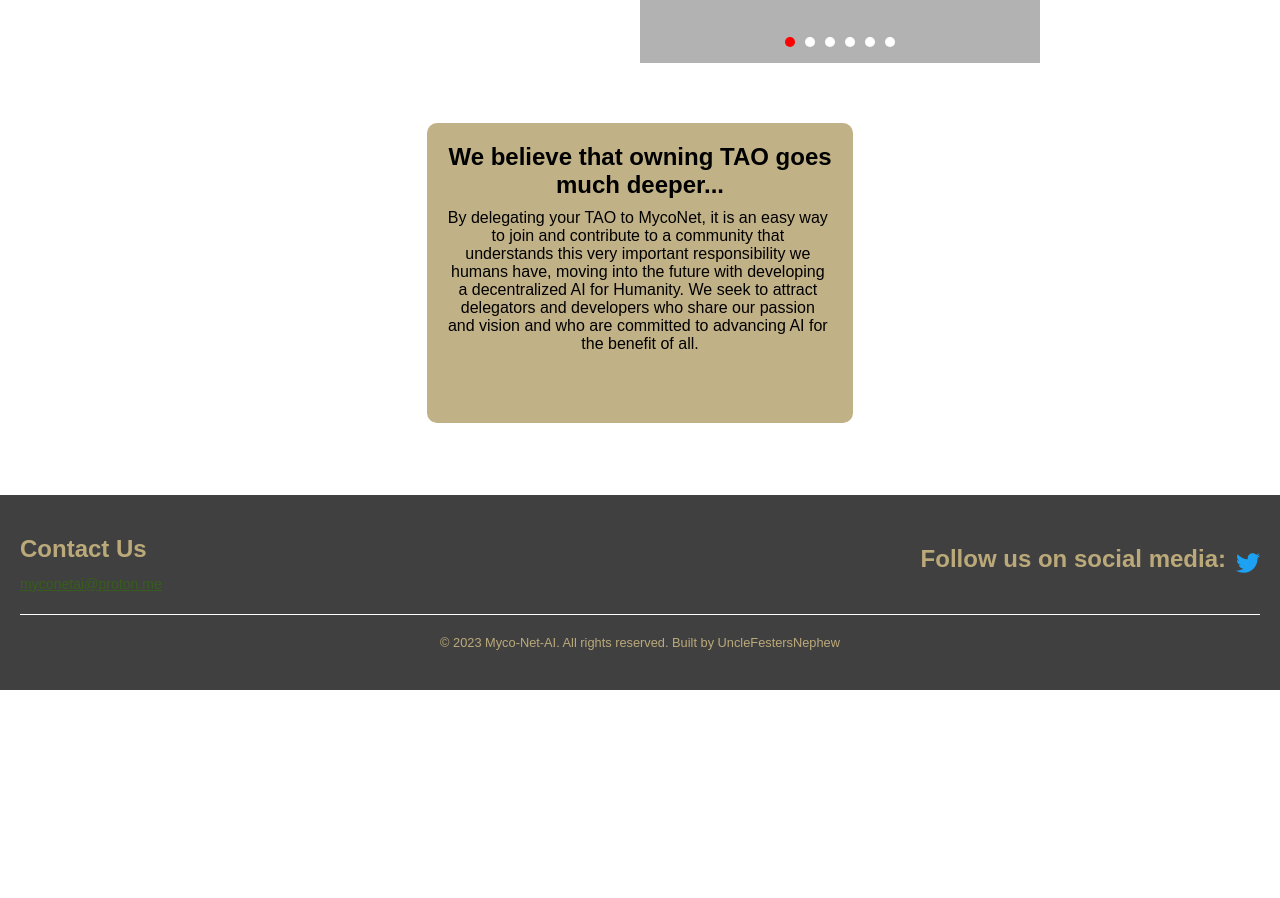
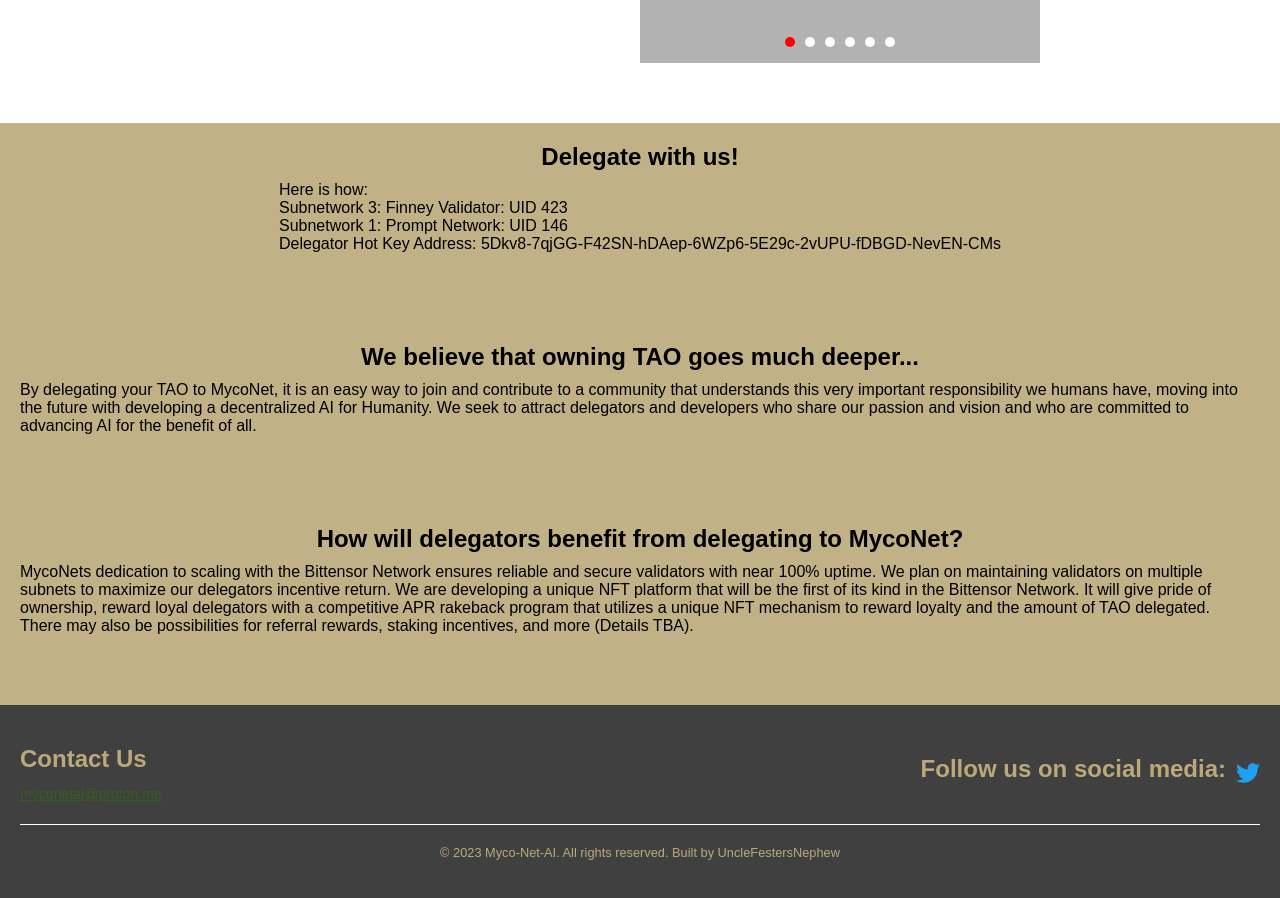
Before and after one commit to FestersNephew/myconet_ts, a Next.js app: page /about in a window 1280 px wide. Shown: the part 1720-2618 px from the top of the page. Before the commit the page ends 2410 px from the top, so only its background shows below. Built offline with nearby package versions, Linux system fonts and the light colour scheme; a web font is replaced by a local one.

Commit message:
changing about page links

```diff
--- a/src/components/Background/Background.module.css
+++ b/src/components/Background/Background.module.css
@@ -8,5 +8,5 @@
   left: 0;
   width: 100%;
   height: 100%;
-  z-index: -1; /* set a negative z-index to place it behind other elements */
+  z-index: -1;
 }
--- a/src/components/Feature3/Feature3.module.css
+++ b/src/components/Feature3/Feature3.module.css
@@ -1,49 +1,19 @@
 .container {
-  width: 100%;
-  min-height: 200px;
-  overflow: hidden;
-  position: relative;
-  border-radius: 10px;
+  opacity: 0;
+  transition: opacity 0.5s ease;
 }
 
-.slider {
-  display: flex;
-  flex-direction: row;
-  transition: transform 0.5s ease;
-  height: 100%;
+.visible {
+  opacity: 1;
 }
 
 .slide {
   flex: 1;
   height: 100%;
   min-width: 33%;
-  opacity: 0;
   position: relative;
   color: black;
   font-family: Arial, sans-serif;
-  border-radius: 10px;
-  transition: opacity 1s ease;
-}
-
-.slide.active {
-  opacity: 1;
-  animation: slideIn 0.5s forwards; /* Added animation for gradually increasing opacity */
-}
-
-
-.slide.next {
-  opacity: 0;
-  transform: translateX(-100%);
-  transition: opacity 0.5s ease, transform 0.5s ease;
-}
-
-@keyframes slideIn {
-  from {
-    opacity: 0;
-  }
-  to {
-    opacity: 1;
-  }
 }
 
 .textBox {
@@ -56,12 +26,6 @@
   padding: 20px;
   width: 100%;
   height: 100%;
-  transition: transform 0.5s ease;
-  border-radius: 10px 10px 10px 10px; /* Add border-radius for rounded edges */
-}
-
-.animate .slide.active .textBox {
-  transform: translateY(0);
 }
 
 .heading {
@@ -73,16 +37,12 @@
   font-size: 16px;
   margin-bottom: 50px;
   white-space: break-spaces;
+  text-align: left;
 }
 
 @media (max-width: 768px) {
-  .slider {
-    flex-direction: column;
-  }
-
   .slide {
     width: 100%;
-    transition: opacity 0.5s ease, transform 0.5s cubic-bezier(0.25, 1, 0.25, 1); /* Adjust transition for mobile */
   }
 
   .text {
--- a/src/components/Feature3/Feature3.tsx
+++ b/src/components/Feature3/Feature3.tsx
@@ -25,43 +25,28 @@
 ];
 
 const Feature3: React.FC = () => {
-  const [activeIndex, setActiveIndex] = useState(0);
   const [isVisible, setIsVisible] = useState(false);
 
   useEffect(() => {
-    if (isVisible) {
-      const interval = setInterval(() => {
-        setActiveIndex((prevIndex) => (prevIndex === slides.length - 1 ? 0 : prevIndex + 1));
-      }, 5000);
+    const handleScroll = () => {
+      const feature3Section = document.getElementById('feature3-section');
+      const rect = feature3Section?.getBoundingClientRect();
 
-      return () => {
-        clearInterval(interval);
-      };
+      if (rect?.top && rect.top < window.innerHeight * 0.8) {
+        setIsVisible(true);
+      } else {
+        setIsVisible(false);
       }
-  }, [isVisible]);
-
-  const handleIntersect = () => {
-    setIsVisible(true);
     };
 
-  return (
-    <IntersectionObserverWrapper onIntersect={handleIntersect} threshold={1.0}>
-      <div className={styles.container}>
-        <div className={`${styles.slider} ${isVisible ? styles.animate : ''}`}>
-          {slides.map((slide, index) => {
-            const isActive = index === activeIndex;
-            const isPrevious = index === activeIndex - 1;
-            const isNext = index === activeIndex + 1;
-
-            const slideClasses = [
-              styles.slide,
-              isActive ? styles.active : '',
-              isPrevious ? styles.previous : '',
-              isNext ? styles.next : '',
-            ].join(' ');
+    window.addEventListener('scroll', handleScroll);
+    return () => window.removeEventListener('scroll', handleScroll);
+  }, []);
 
   return (
-              <div className={slideClasses} key={index}>
+    <div id="feature3-section" className={`${styles.container} ${isVisible ? styles.visible : ''}`}>
+      {slides.map((slide, index) => (
+        <div className={styles.slide} key={index}>
           <div className={styles.textBox}>
             <h1 className={styles.heading}>{slide.header}</h1>
             {Array.isArray(slide.text) ? (
@@ -78,11 +63,8 @@
             )}
           </div>
         </div>
-            );
-          })}
+      ))}
     </div>
-      </div>
-    </IntersectionObserverWrapper>
   );
 };
 
--- a/src/components/Header/Header.tsx
+++ b/src/components/Header/Header.tsx
@@ -3,22 +3,42 @@
 
 const Header: React.FC = () => {
   const handleHomeClick = () => {
-    window.location.reload(); // Reload the page
+    window.location.href = '/'; // Navigate to the home page (index.tsx)
   };
+
+  const handleAboutClick = () => {
+    window.location.reload(); // Reload the current page (about.tsx)
+  };
+
+  const handleContactClick = () => {
+    const footerSection = document.getElementById('footer');
+    if (footerSection) {
+      window.scrollTo({
+        top: footerSection.offsetTop,
+        behavior: 'smooth',
+      });
+    }
+  };
+
   return (
     <header className={styles.header}>
-
       <h1>Myco-Net</h1>
       <nav>
         <ul>
           <li>
-          <a href="#" onClick={handleHomeClick}>Home</a> {/* Add onClick event and handleHomeClick function */}
+            <a href="#" onClick={handleHomeClick}>
+              Home
+            </a>
           </li>
           <li>
-            <a href="#feature1">About</a>
+            <a href="#" onClick={handleAboutClick}>
+              About
+            </a>
           </li>
           <li>
-            <a href="#contact">Contact</a>
+            <a href="#" onClick={handleContactClick}>
+              Contact
+            </a>
           </li>
         </ul>
       </nav>
--- a/src/pages/about.tsx
+++ b/src/pages/about.tsx
@@ -1,4 +1,4 @@
-import React from 'react';
+import React, { useRef } from 'react';
 import Head from 'next/head';
 import { useEffect } from 'react';
 import Feature3 from '../components/Feature3/Feature3';
@@ -9,10 +9,16 @@
 import Background from '@/components/Background/Background';
 import 'intersection-observer';
 
+const AboutPage: React.FC = () => {
+  useEffect(() => {}, []);
 
+  const footerRef = useRef<HTMLDivElement>(null);
 
-const HomePage: React.FC = () => {
-  useEffect(() => {}, []);
+  const handleContactClick = () => {
+    if (footerRef.current) {
+      footerRef.current.scrollIntoView({ behavior: 'smooth' });
+    }
+  };
 
   return (
     <div>
@@ -22,7 +28,7 @@
       <Header />
       <Background />
       <div>
-      <TextBoxSection />
+        <TextBoxSection />
       </div>
       <HeroSection />
 
@@ -32,10 +38,14 @@
             <Feature3 />
           </div>
         </main>
-        <Footer />
+        <div ref={footerRef} id="footer" /> {/* Empty div with ID "footer" */}
+
       </div>
+      <Footer />
+
+      {/* Additional content in the footer */}
     </div>
   );
 };
 
-export default HomePage;
+export default AboutPage;
```
Lines whose indentation alone changed are shown as unchanged.
